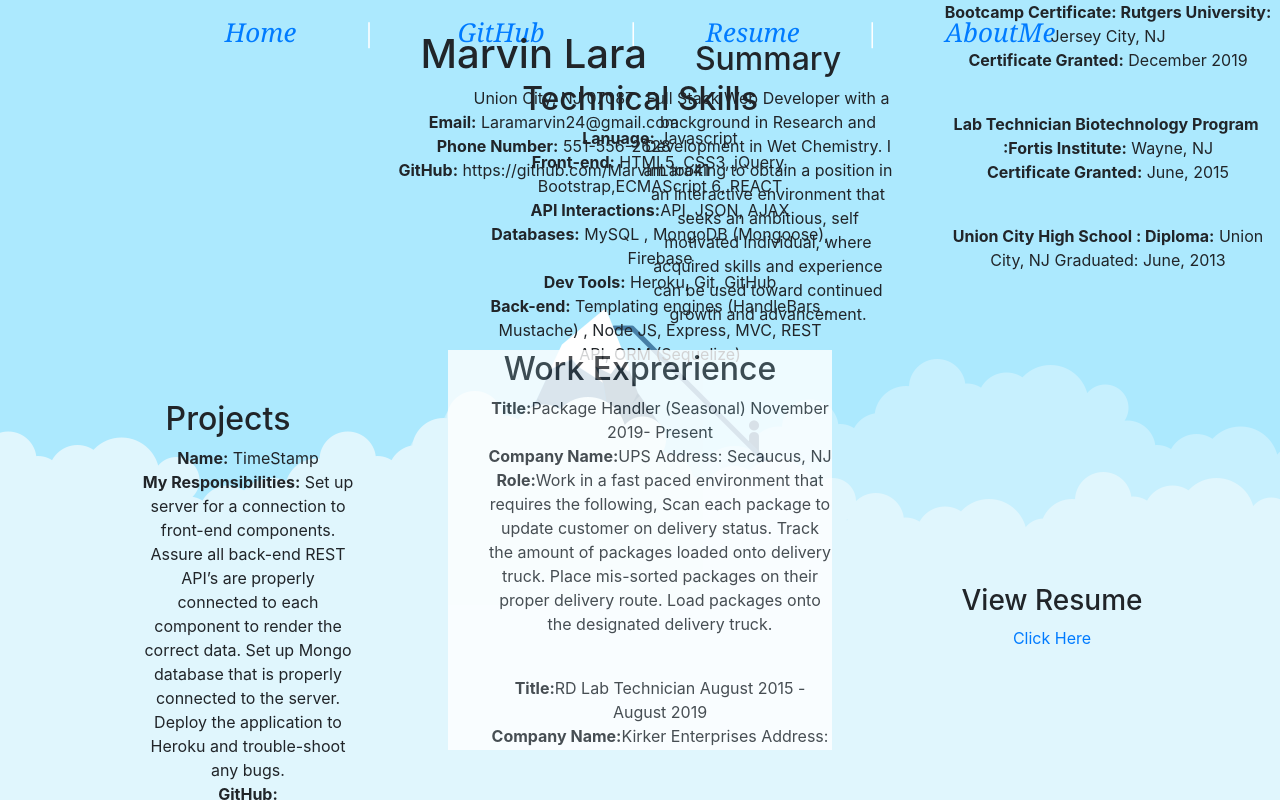
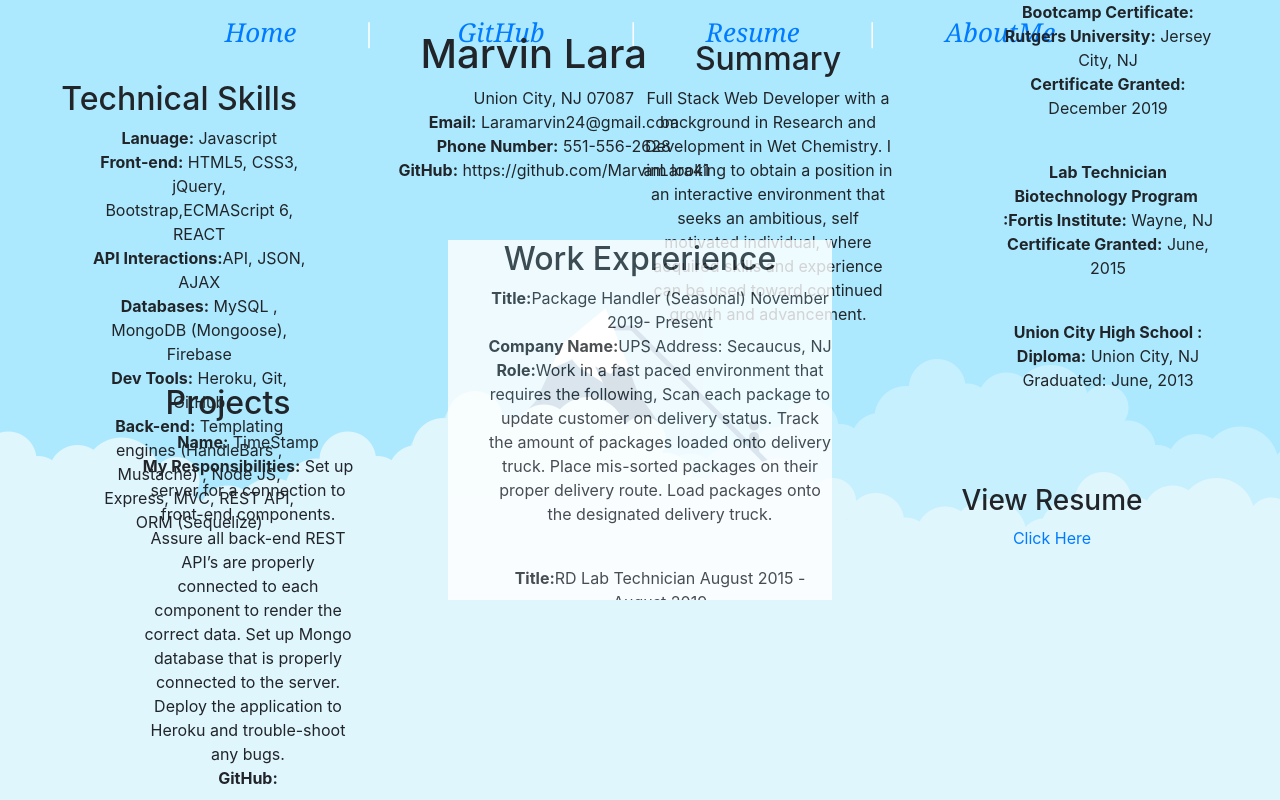
Before and after one commit to MarvinLara41/Portfolio, a React (Create React App) app in the folder client/: page /resume in a window 1280 px wide. Built offline with nearby package versions, Linux system fonts and the light colour scheme.

Commit message:
edited files

```diff
--- a/client/src/components/content/Content.js
+++ b/client/src/components/content/Content.js
@@ -24,10 +24,15 @@ import mysql from '../../images/mysql.jpg'
 
         <div className="images">
             <div className="mongo"> <Image src={mongodb} alt="mongo" roundedCircle className="mongo"/></div>
+            <br />
             <div className="express"><Image src={express} alt="express" roundedCircle className="express"/></div>
+            <br />
             <div className="react"><Image src={react} alt="react" roundedCircle className="react"/></div>
+            <br />
             <div className="node"><Image src={node} alt="node" roundedCircle className="node"/></div>
+            <br />
             <div className="js"><Image src={js} alt="js" roundedCircle className="js"/></div>
+            <br />
             <div className="mysql"><Image src={mysql} alt="mysql" roundedCircle className="mysql"/></div>
         </div>
 
--- a/client/src/components/content/style.css
+++ b/client/src/components/content/style.css
@@ -1,12 +1,11 @@
 
 
 .images{
-    width: 70 vw;
+    width: 60vw;
     position: absolute;
     opacity: 50%;
-    bottom: 25%;
-    padding: 500px;
-
+    bottom: 400px;
+    align-content: center;
 }
 
 
@@ -65,7 +64,7 @@
 
 .header{
     position: absolute;
-    top: 10%;
+    top: 80px;
     left: 650px;
 }
 
--- a/client/src/components/resume/Resume.js
+++ b/client/src/components/resume/Resume.js
@@ -1,5 +1,4 @@
 import React from 'react';
-import { Link } from 'react-router-dom';
 import './style.css';
 
 function Resume() {
--- a/client/src/components/resume/style.css
+++ b/client/src/components/resume/style.css
@@ -23,18 +23,19 @@
 
 .tech{
     position: absolute;
-    width: 30vw;
+    width: 20vw;
     top: 10vh;
+    left: 4%;
 }
 
 .work{
     position: absolute;
     opacity: 80%;
     overflow: auto;
-    bottom: 50px;
+    bottom: 200px;
     left: 35vw;
     width: 30vw;
-    height: 50vh;
+    height: 45vh;
     background-color: white;
 }
 
@@ -45,19 +46,19 @@
     overflow: auto;
     left: 100px;
     height: 50vh;
-    bottom: 0%;
+    bottom: 2%;
 }
 
 .education{
     position: absolute;
-    width: 30vw;
+    width: 20vw;
     height: 40vh;
-    right: 0;
+    right: 5%;
 }
 
 .file{
     width: 20vw;
     position: absolute;
-    bottom: 150px;
+    bottom: 250px;
     right: 100px;
 }
--- a/package.json
+++ b/package.json
@@ -15,5 +15,5 @@
   "bugs": {
     "url": "https://github.com/MarvinLara41/Portfolio/issues"
   },
-  "homepage":"http://MarvinLara41.github.io/Portfolio/"
+  "homepage":"https://MarvinLara41.github.io/Portfolio/"
 }
```
